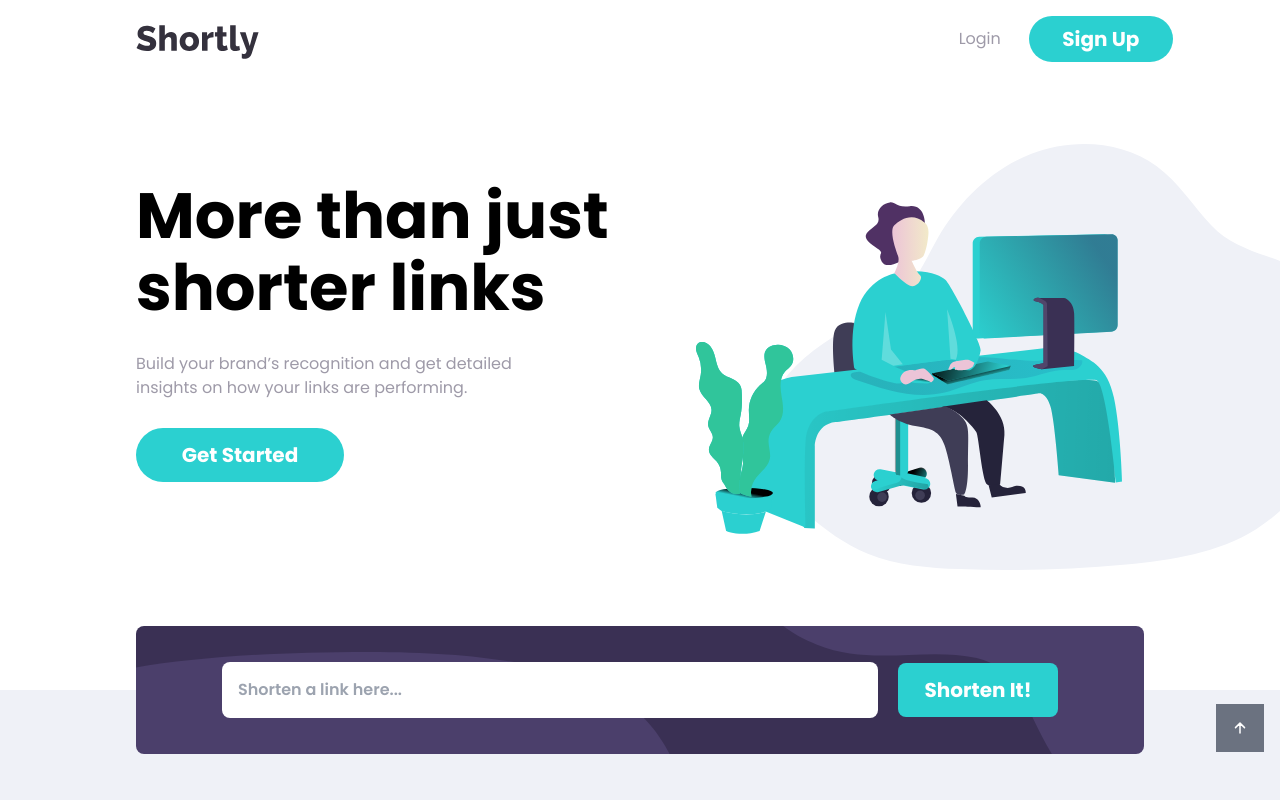
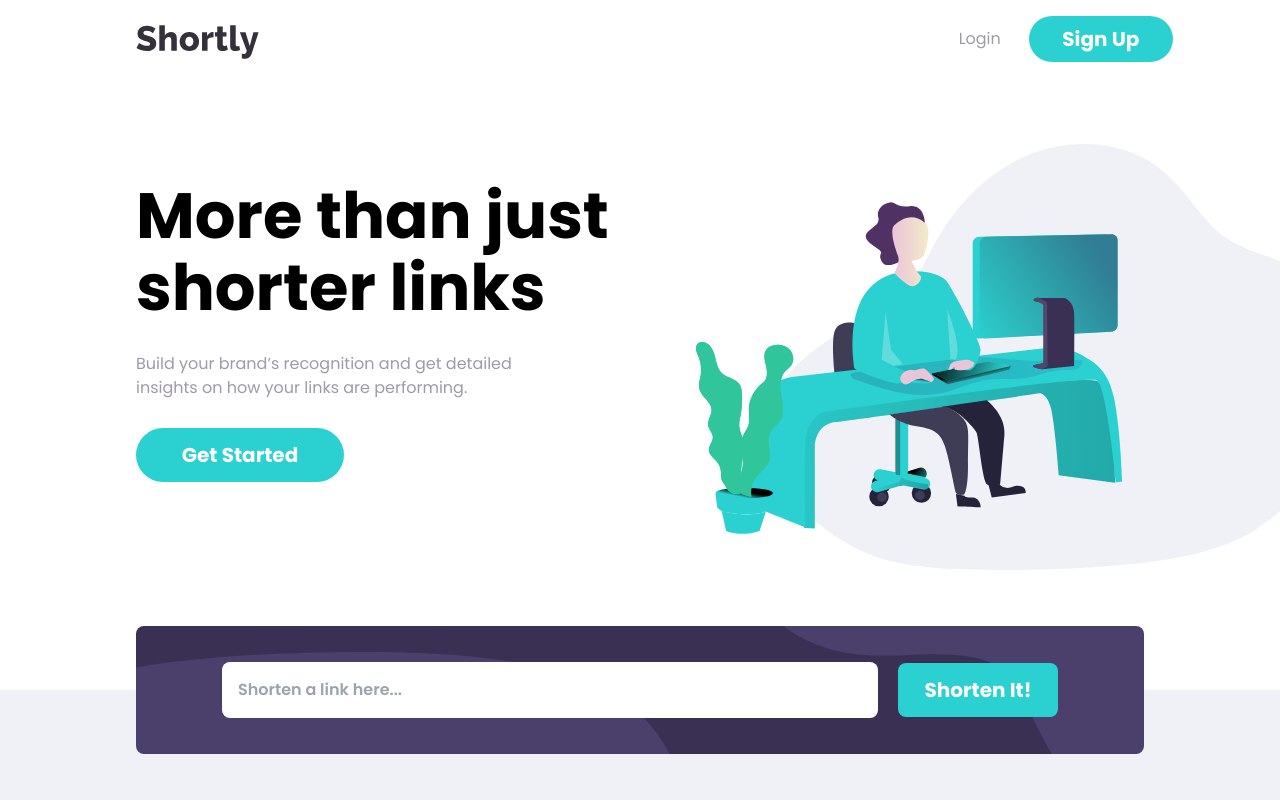
Before and after one commit to JoshuaNwaizu/Url-shortener, a React (Vite) app: page / in a window 1280 px wide. Shown: the top 800 px of the page. Built offline with nearby package versions, Linux system fonts and the light colour scheme.

Commit message:
New changes

```diff
--- a/src/ArrowToTop/ArrowToTop.jsx
+++ b/src/ArrowToTop/ArrowToTop.jsx
@@ -1,17 +1,31 @@
-import React from "react";
-import { IoArrowUpOutline } from "react-icons/io5";
+import React, { useEffect, useState } from 'react';
+import { IoArrowUpOutline } from 'react-icons/io5';
+import { motion } from 'framer-motion';
 
 const ArrowToTop = () => {
+  const [isOpen, setIsOpen] = useState(false);
+  useEffect(() => {
+    const handleArrowOpen = () => {
+      const scrollY = window.scrollY;
+      setIsOpen(scrollY >= 50);
+    };
+    window.addEventListener('scroll', handleArrowOpen);
+  }),
+    [];
+
   return (
     <div>
-      <a
+      <motion.a
+        initial={{ y: isOpen && -250 }}
+        animate={{ y: isOpen && 0 }}
         href=""
-        className=" fixed right-[1rem] inline-flex bottom-[3rem] text-white bg-gray-500 p-4"
+        className={` fixed right-[1rem] inline-flex bottom-[-50%] font-bold text-xl text-[#2BD0D0] bg-[#FFF] p-3 shadow-md rounded-lg ${
+          isOpen ? 'bottom-[4rem] transition-all duration-300' : undefined
+        }`}
       >
         <IoArrowUpOutline />
-      </a>
+      </motion.a>
     </div>
   );
 };
-
 export default ArrowToTop;
--- a/src/URL form/Form.jsx
+++ b/src/URL form/Form.jsx
@@ -10,7 +10,7 @@ const Form = ({ children, input, handleSetInput, errMessage }) => {
           placeholder="Shorten a link here..."
           className={`py-4 pl-6 rounded-lg w-[19rem]  placeholder:font-semibold max-[320px]:w-[14rem]  min-[768px]:w-[27rem] min-[884px]:w-[32rem] min-[1024px]:w-[41rem] min-[884px]:pl-4 min-[1400px]:w-[45rem]${
             errMessage &&
-            " border-[4px] border-solid border-[#F46363] placeholder:text-[#ebbbbb] placeholder:font-semibold"
+            ' border-[4px] border-solid border-[#F46363] placeholder:text-[#ebbbbb] placeholder:font-semibold'
           } focus:border-[4px] focus:border-[#2BD0D0] focus:outline-none transition-all duration-150`}
           value={input}
           onChange={handleSetInput}
```
Also changed, not shown: src/NavBar/NavBar.jsx (+6 -6 lines).
